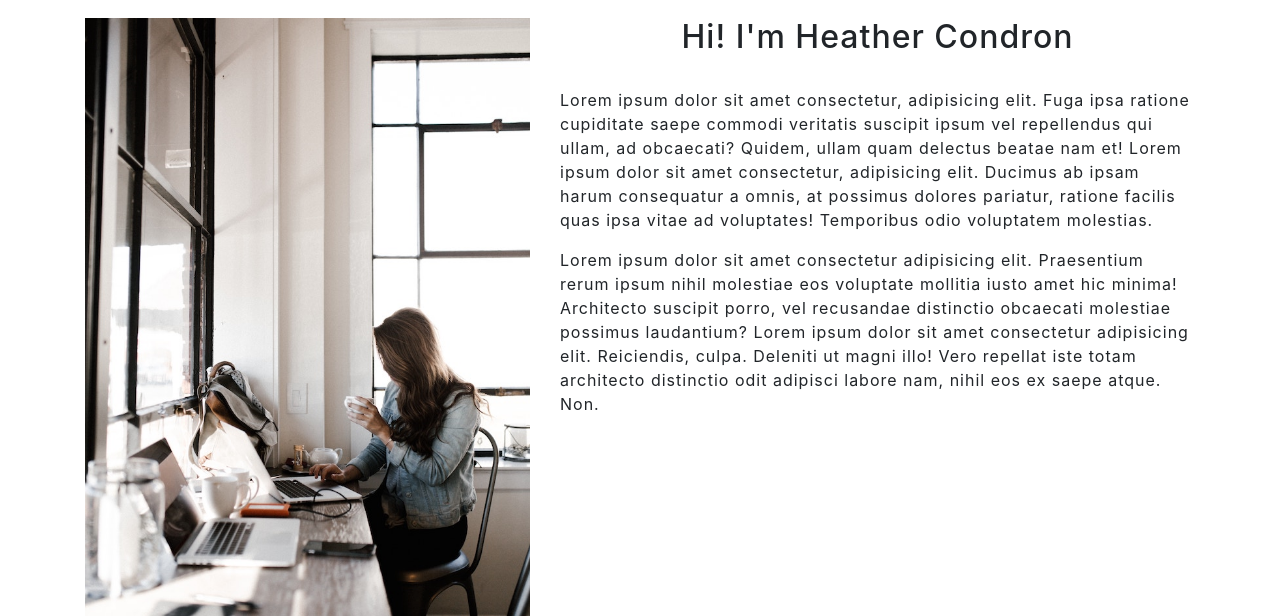
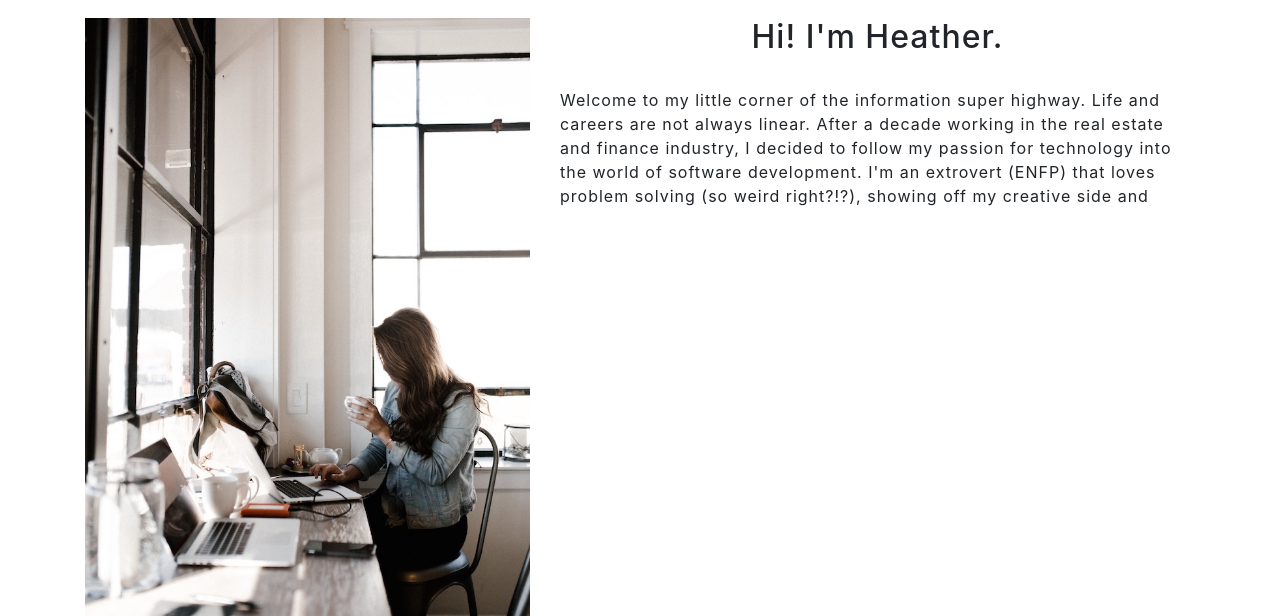
Before and after one commit to hicondron/PortfolioWebsite, a plain HTML site: page index.html in a window 1280 px wide. Shown: the part 882-1498 px from the top of the page. Drawn offline with nearby package versions, Linux system fonts and the light colour scheme; files that its build step writes are made by us from their sources; files whose address does not match are found by name.

Commit message:
Update index.html

```diff
--- a/index.html
+++ b/index.html
@@ -57,13 +57,14 @@
                             </div>
                                 <div class="col-md-7">
                                     <div class="headingText">
-                                        <h2>Hi! I'm Heather Condron</h2>
+                                        <h2>Hi! I'm Heather.</h2>
                                     </div>
 
                                 <br>
                                         <div class= "aboutMe">
-                                        <p>Lorem ipsum dolor sit amet consectetur, adipisicing elit. Fuga ipsa ratione cupiditate saepe commodi veritatis suscipit ipsum vel repellendus qui ullam, ad obcaecati? Quidem, ullam quam delectus beatae nam et! Lorem ipsum dolor sit amet consectetur, adipisicing elit. Ducimus ab ipsam harum consequatur a omnis, at possimus dolores pariatur, ratione facilis quas ipsa vitae ad voluptates! Temporibus odio voluptatem molestias.</p>
-                                        <p> Lorem ipsum dolor sit amet consectetur adipisicing elit. Praesentium rerum ipsum nihil molestiae eos voluptate mollitia iusto amet hic minima! Architecto suscipit porro, vel recusandae distinctio obcaecati molestiae possimus laudantium? Lorem ipsum dolor sit amet consectetur adipisicing elit. Reiciendis, culpa. Deleniti ut magni illo! Vero repellat iste totam architecto distinctio odit adipisci labore nam, nihil eos ex saepe atque. Non.</p>
+                                        <p>Welcome to my little corner of the information super highway.  Life and careers are not always linear.  After a decade working in the real estate and finance industry, I decided to follow my passion for technology into the world of software development.
+                                        I'm an extrovert (ENFP) that loves problem solving (so weird right?!?), showing off my creative side and     </p>
+
                                         </div>
                                 </div>
                         </div>
```
